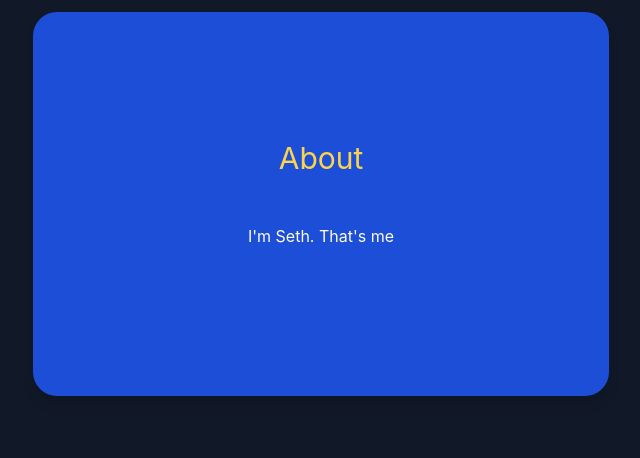
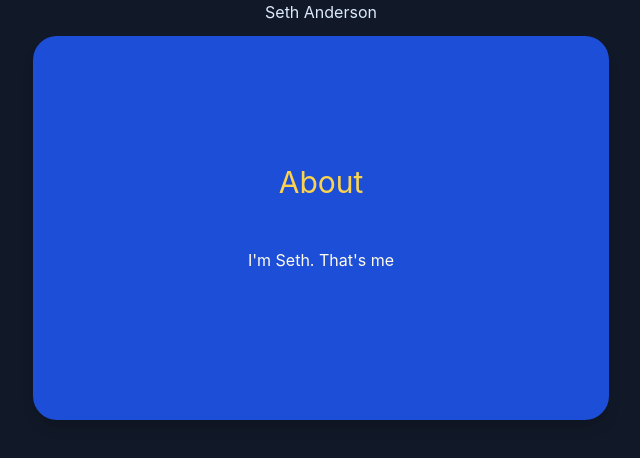
Before and after one commit to sethanderson1/nextjs-portfolio, a Next.js app: page / in a window 1280 px wide. Shown: the top 458 px of the page, without its empty margins (319-959 px from the left). Built offline with nearby package versions, Linux system fonts and the light colour scheme.

Commit message:
Test commit1

```diff
--- a/pages/index.js
+++ b/pages/index.js
@@ -10,6 +10,11 @@ export default function Home() {
       </Head>
 
       <main >
+        <header className="text-blue-100">
+            <h1 className="text-center">
+              Seth Anderson
+            </h1>
+        </header>
         <section className="relative py-3 sm:max-w-xl sm:mx-auto">
           <div className="relative px-4 py-10 shadow-lg sm:rounded-3xl sm:p-20 h-96 bg-blue-700 text-yellow-300 text-center ">
             <div>
```
